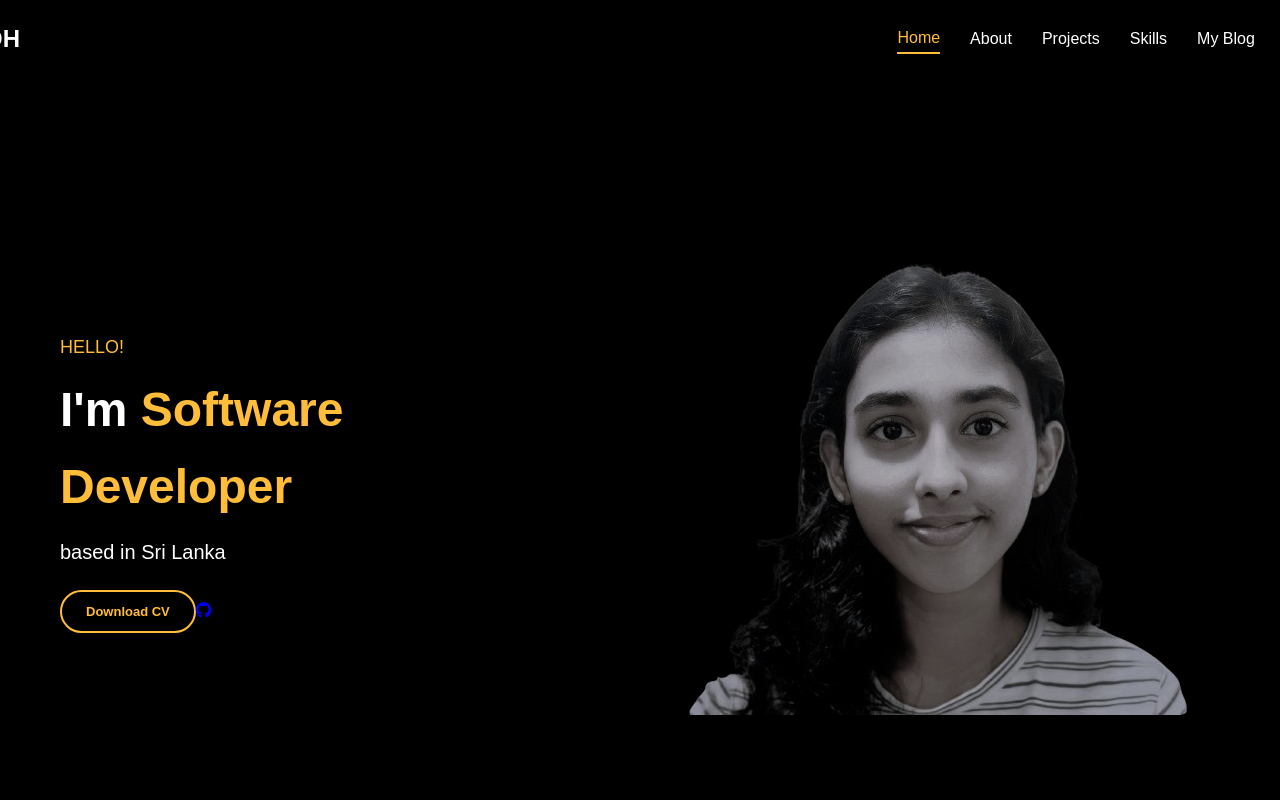
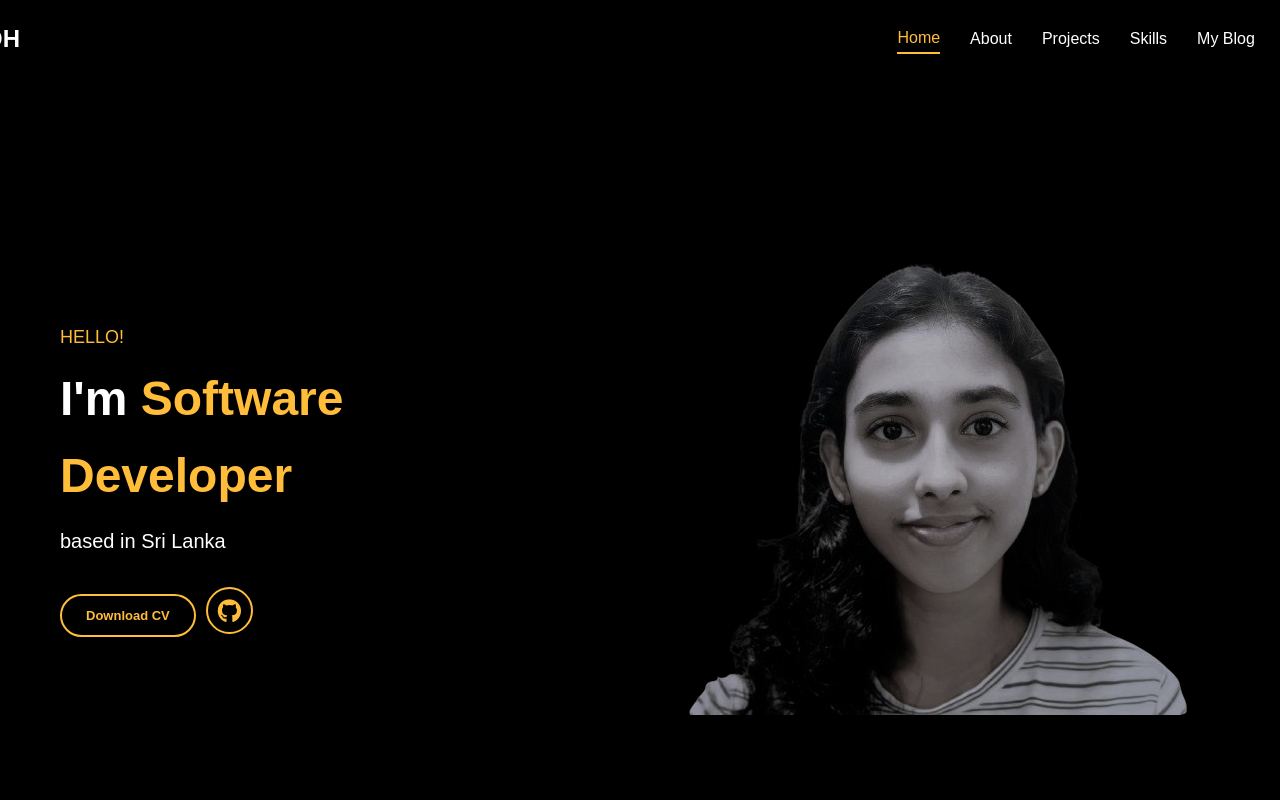
Before and after one commit to dulmini11/DulminiPortfolio, a React (Vite) app: page / in a window 1280 px wide. Shown: the top 800 px of the page. Built offline with nearby package versions, Linux system fonts and the light colour scheme.

Commit message:
Add git hub icon css

```diff
--- a/src/index.css
+++ b/src/index.css
@@ -66,3 +66,39 @@ button:focus-visible {
     background-color: #f9f9f9;
   }
 } */
+
+.github-link {
+  display: inline-block;
+  padding: 10px;
+  width: 47px;
+  height: 47px;
+  border: 2px solid #ffbd39;
+  border-radius: 50%;
+  text-decoration: none;
+  color: #ffbd39;
+  margin-left: 10px;
+  transition: all 0.3s ease;
+}
+
+.github-link:hover {
+  background-color: #ffbd39;
+  color: #fff;
+  transform: translateY(-2px);
+  box-shadow: 0 4px 8px rgba(255, 189, 57, 0.3);
+}
+
+.github-link i {
+  font-size: 24px;
+}
+
+/* Alternative minimal version */
+.github-link.minimal {
+  border: 1px solid #ffbd39;
+  padding: 8px 12px;
+  border-radius: 4px;
+}
+
+.github-link.minimal:hover {
+  border-color: #e6a82d;
+  background-color: rgba(255, 189, 57, 0.1);
+}
```
